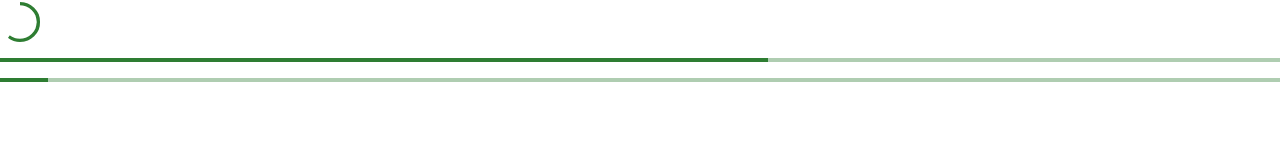
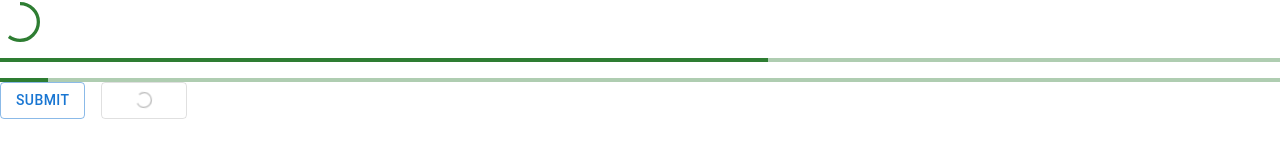
Before and after one commit to YuvRaj6392/Mui, a React (Create React App) app: page / in a window 1280 px wide. Shown: the part 4015-4172 px from the top of the page. Built offline with nearby package versions, Linux system fonts and the light colour scheme.

Commit message:
added changes

```diff
--- a/package.json
+++ b/package.json
@@ -3,13 +3,17 @@
   "version": "0.1.0",
   "private": true,
   "dependencies": {
+    "@date-io/date-fns": "^2.16.0",
     "@emotion/react": "^11.10.4",
     "@emotion/styled": "^11.10.4",
     "@mui/icons-material": "^5.10.3",
+    "@mui/lab": "^5.0.0-alpha.102",
     "@mui/material": "^5.10.5",
     "@testing-library/jest-dom": "^5.16.5",
     "@testing-library/react": "^13.4.0",
     "@testing-library/user-event": "^13.5.0",
+    "add": "^2.0.6",
+    "date-fns": "^2.29.3",
     "react": "^18.2.0",
     "react-dom": "^18.2.0",
     "react-scripts": "5.0.1",
--- a/src/App.js
+++ b/src/App.js
@@ -31,6 +31,7 @@ import MuiSnackBar from './components/MuiSnackBar';
 import MuiDialog from './components/MuiDialog';
 import MuiProgress from './components/MuiProgress';
 import MuiSkeleton from './components/MuiSkeleton';
+import MuiLoading from './components/MuiLoading';
 function App() {
   return (
     <div style={{marginBottom:"100px",marginTop:"50px"}}>
@@ -67,6 +68,8 @@ function App() {
     <MuiSnackBar />
     <MuiDialog />
     <MuiProgress />
+    <MuiLoading />
+
 
     </div>
   );
--- /dev/null
+++ b/src/components/MuiLoading.js
@@ -0,0 +1,11 @@
+import React from 'react'
+import { Stack } from '@mui/material'
+import { LoadingButton } from '@mui/lab'
+export default function MuiLoading() {
+  return (
+   <Stack direction='row' spacing={2}>
+    <LoadingButton  variant='outlined'>Submit</LoadingButton>
+    <LoadingButton loading='true'  variant='outlined'>Submit</LoadingButton>
+   </Stack>
+  )
+}
--- a/src/components/MuiSkeleton.js
+++ b/src/components/MuiSkeleton.js
@@ -10,12 +10,7 @@ export default function MuiSkeleton() {
         }, 3000);
     })
   return (
-    // <Stack spacing={1} width={250}>
-    // <Skeleton animation='wave' />
-    // <Skeleton variant='circular' height={40} width={40} />
-    // <Skeleton variant='rectangular' height={100} width={200} />
 
-    // </Stack>
     <Box width={250} style={{marginTop:'20px'}}>
     {
         loading ? <Skeleton variant='rectangular' width={256} height={144} animation='wave' /> : <img src='https://images.unsplash.com/photo-1664915933754-5d24b1e81432?ixlib=rb-1.2.1&ixid=MnwxMjA3fDB8MHxlZGl0b3JpYWwtZmVlZHw4fHx8ZW58MHx8fHw%3D&auto=format&fit=crop&w=600&q=60' alt='imag'  width={256} height={144} />
```
Also changed, not shown: src/components/MuiDate.js (added, +16 -0 lines), 1 other file (tests, documents, lock files or other folders).
